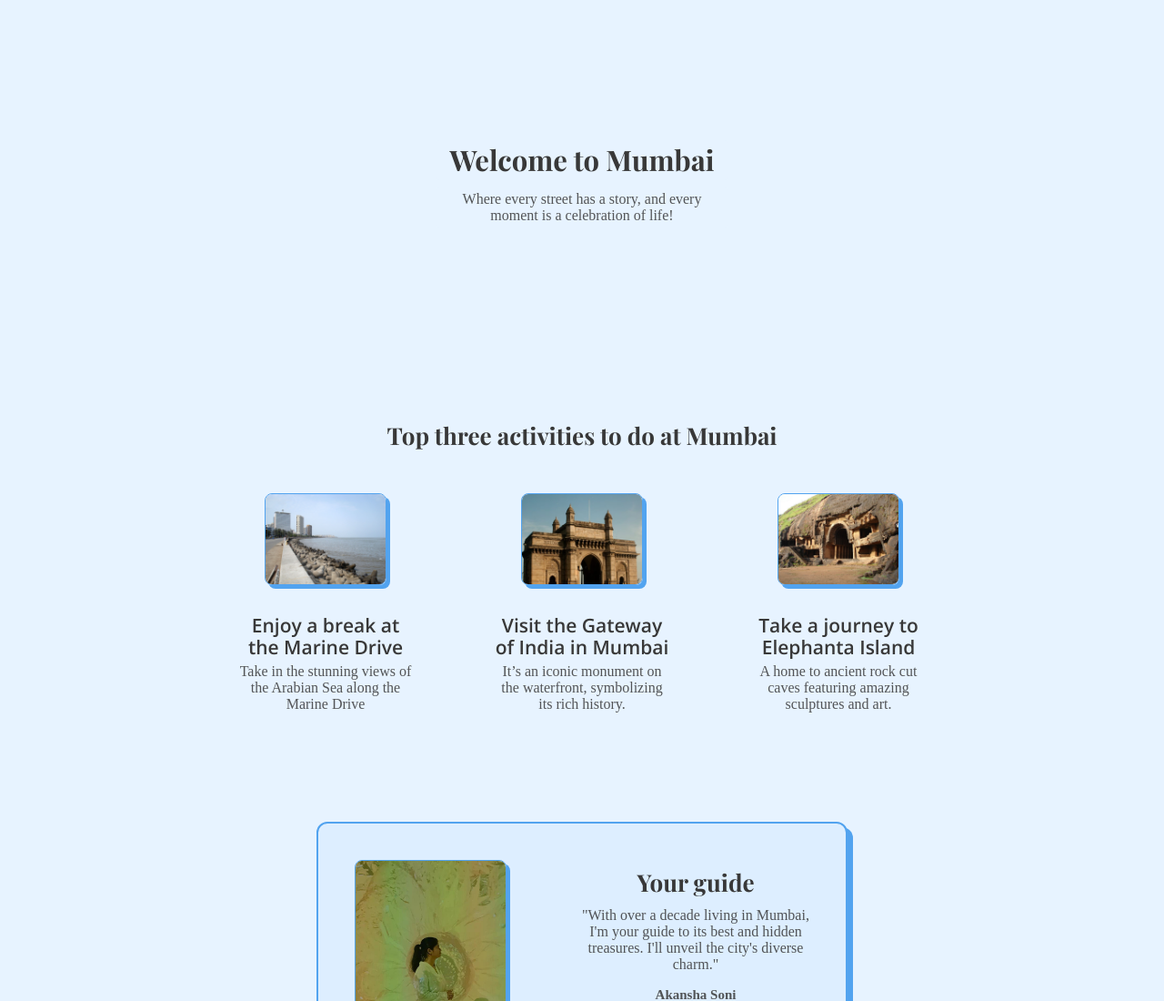
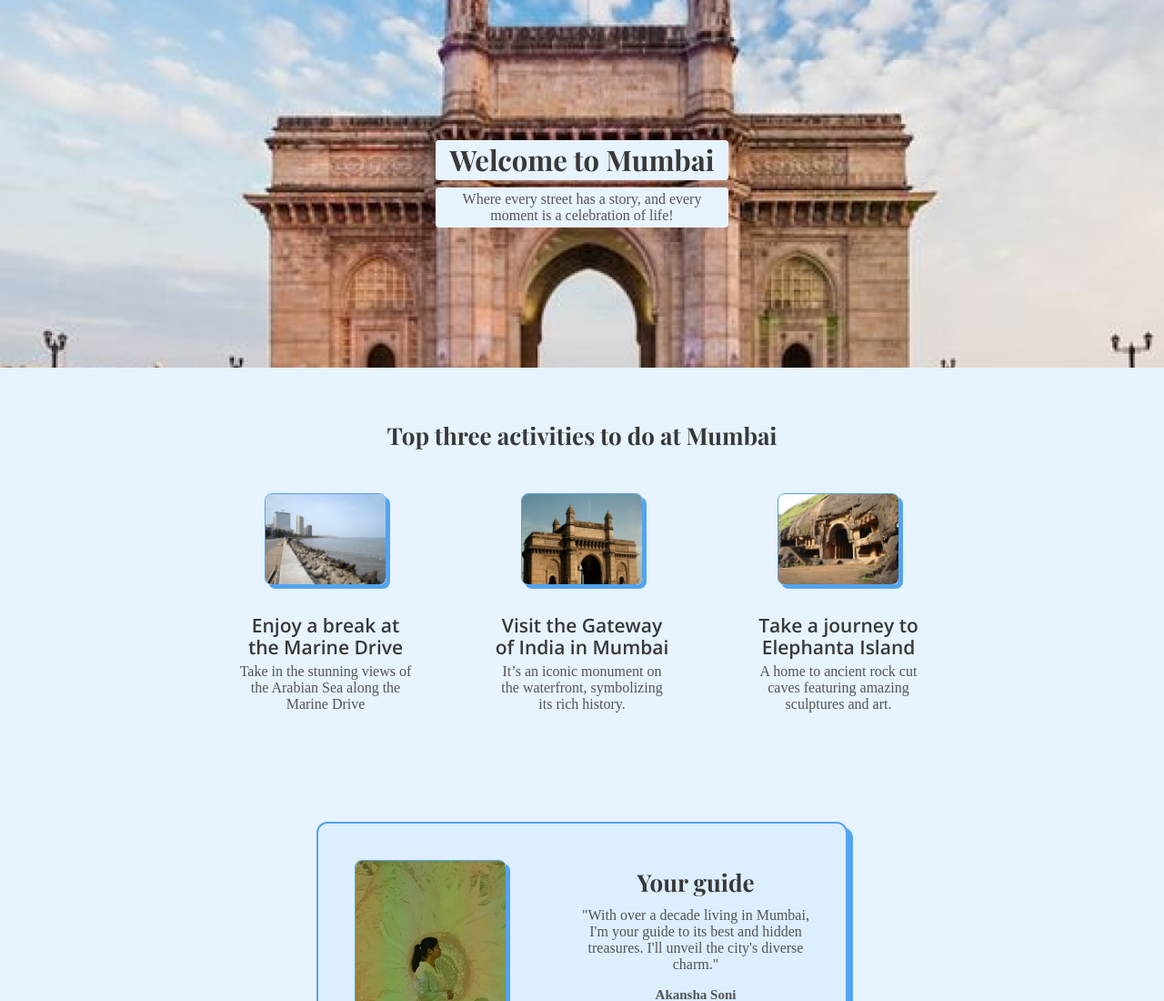
Before and after one commit to iakanshasoni/hometown-homepage, a website built with Vite: page index.html in a window 1280 px wide. Shown: the top 1100 px of the page at 91% size. Built offline with nearby package versions, Linux system fonts and the light colour scheme; files whose address does not match are found by name.

Commit message:
Update styles.css

```diff
--- a/styles.css
+++ b/styles.css
@@ -17,7 +17,7 @@ body {
 
 #hero-section {
     width: 100%;
-    background-image: url(images/hero-image.png);
+    background-image: url(hero-image.png);
     background-size: cover;
     background-repeat: no-repeat;
     background-position: center;
```
